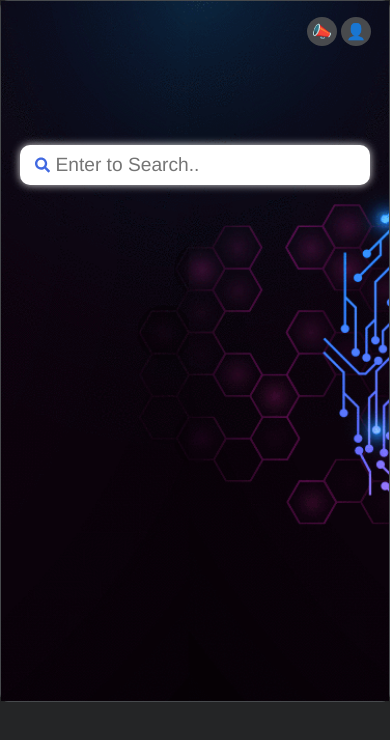
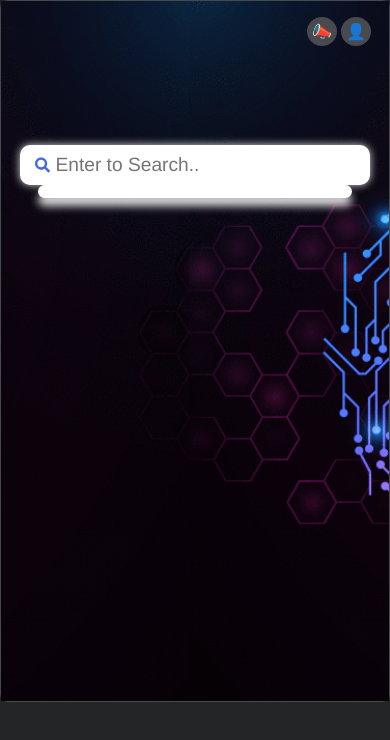
Before and after one commit to AYO-YUSSUF/React-Project, a React (Vite) app: page / in a window 390 px wide. Shown: the top 740 px of the page. Built offline with nearby package versions, Linux system fonts and the light colour scheme.

Commit message:
Update SearchResultsList.css

```diff
--- a/src/components/SearchResultsList.css
+++ b/src/components/SearchResultsList.css
@@ -8,4 +8,24 @@
     margin-top: 1rem;
     max-height: 300px;
     overflow-y: scroll;
+    padding: 0.5rem;
+    transition: all 0.3s ease-in-out;
 }
+
+@media screen and (max-width: 768px) {
+    .results-list {
+        max-height: 250px;
+        margin-top: 0.5rem;
+        padding: 0.4rem;
+    }
+}
+
+@media screen and (max-width: 480px) {
+    .results-list {
+        width: 90%;
+        margin: 0 auto;
+        border-radius: 12px;
+        font-size: 14px;
+        max-height: 200px;
+    }
+}
```
